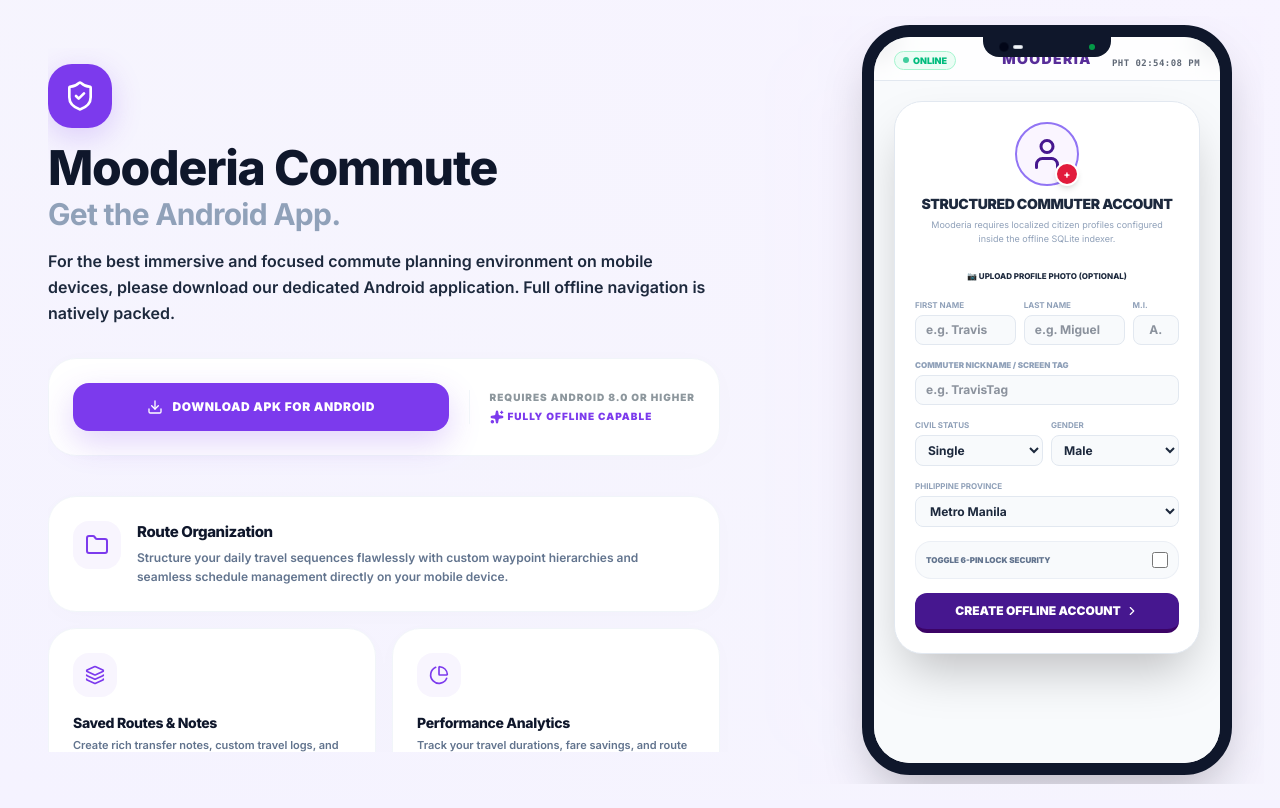
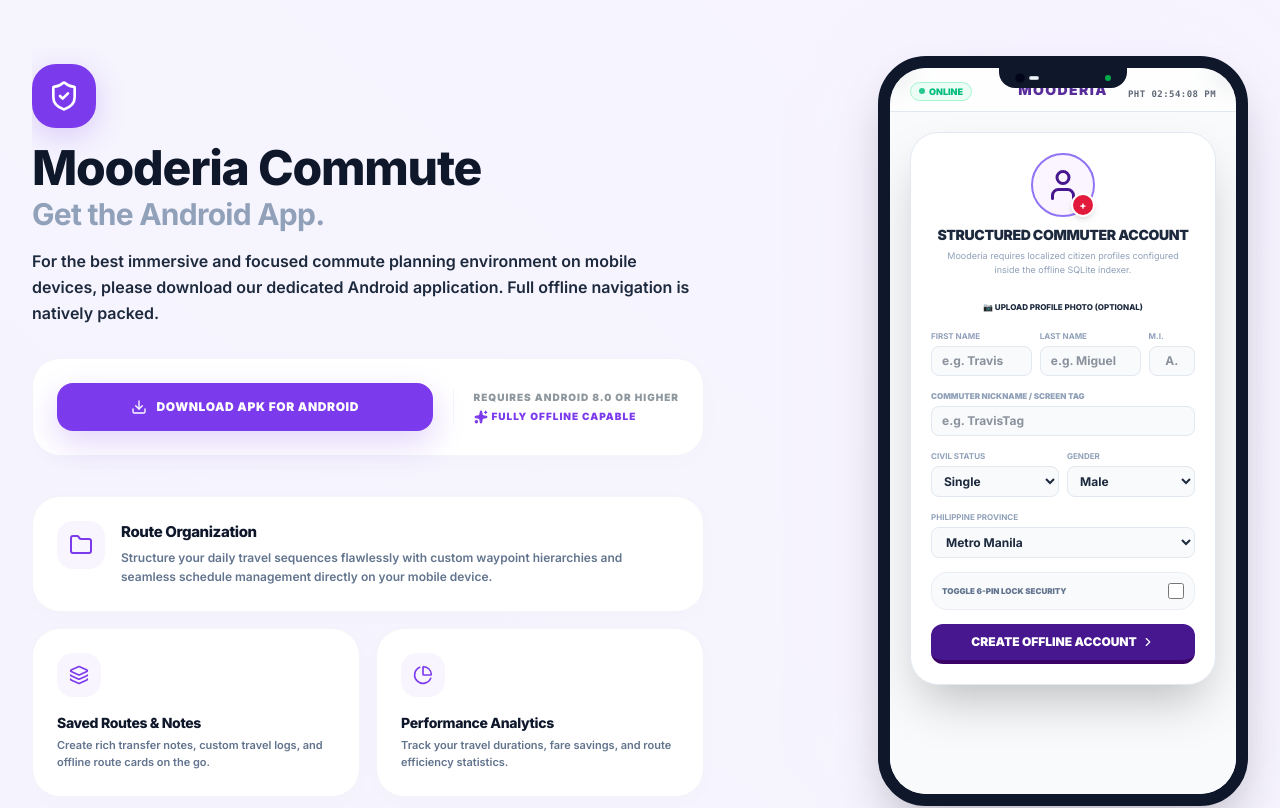
Before and after one commit to therealtmmc/Mooderia-Commute, a React (Vite) app: page / in a window 1280 px wide. Shown: the top 808 px of the page. Built offline with nearby package versions, Linux system fonts and the light colour scheme.

Commit message:
fix(ui): improve layout responsiveness and scrolling
Adjust container height properties to support scrolling on smaller screens and ensure consistent vertical content flow across different viewports.

```diff
--- a/src/components/MobileShell.tsx
+++ b/src/components/MobileShell.tsx
@@ -873,10 +873,10 @@ export default function MobileShell() {
   };
 
   return (
-    <div id="applet-theme-wrapper" className={`${isDarkClass} w-full h-screen bg-gradient-to-tr from-violet-50/50 via-stone-50/20 to-purple-50/40 dark:from-slate-950 dark:via-purple-950/10 dark:to-slate-950`}>
+    <div id="applet-theme-wrapper" className={`${isDarkClass} w-full min-h-screen overflow-y-auto overflow-x-hidden bg-gradient-to-tr from-violet-50/50 via-stone-50/20 to-purple-50/40 dark:from-slate-950 dark:via-purple-950/10 dark:to-slate-950`}>
       {isDesktop ? (
-        <div id="desktop-commute-wrapper" className="w-full h-full overflow-hidden flex items-center justify-center bg-transparent p-4 select-text">
-          <div className="w-full h-full max-w-7xl mx-auto flex lg:flex-row flex-col overflow-hidden text-slate-800 dark:text-slate-100 p-4 lg:p-8 gap-6 lg:gap-10 justify-center items-stretch bg-transparent">
+        <div id="desktop-commute-wrapper" className="w-full min-h-screen flex items-center justify-center bg-transparent p-4 md:p-6 lg:p-8 select-text overflow-y-auto">
+          <div className="w-full max-w-7xl mx-auto flex lg:flex-row flex-col text-slate-800 dark:text-slate-100 gap-6 lg:gap-10 justify-center items-stretch bg-transparent py-4">
             {/* Left Column: Premium Informational Board (bento grid layout matches screenshots) */}
             <div className="flex-1 overflow-y-auto style-scrollbar flex flex-col justify-between space-y-8 pr-4 lg:py-4">
               <div className="space-y-8 text-left">
```
